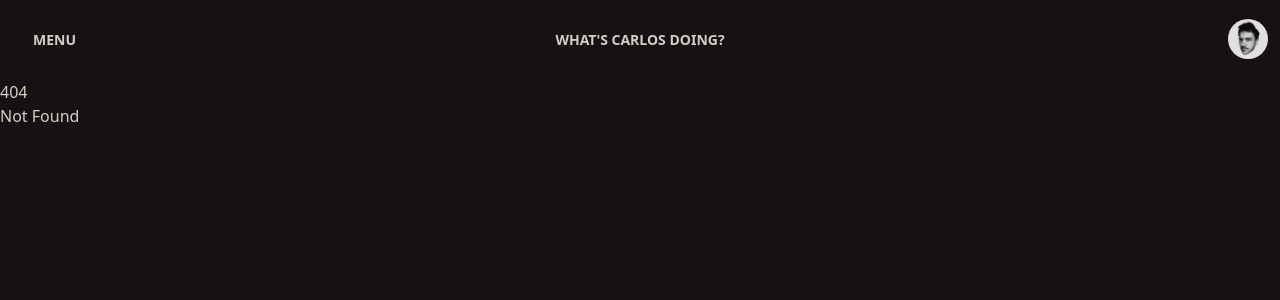
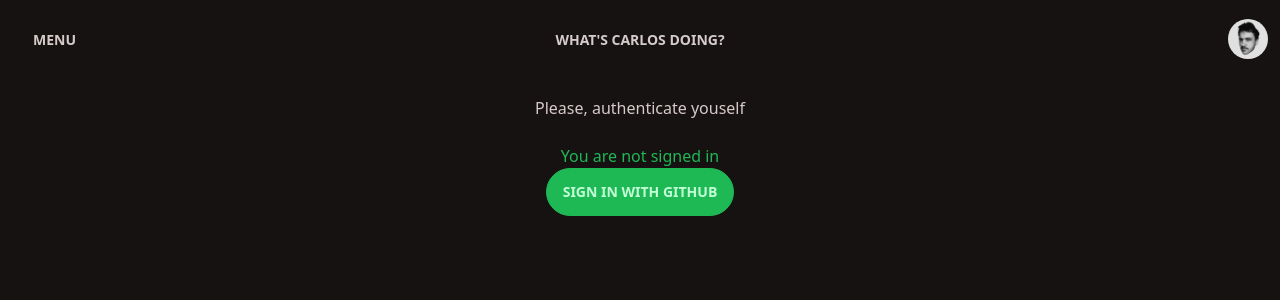
Before and after one commit to CarlosBueno99/carlosbueno.xyz, a SvelteKit app: page /auth in a window 1280 px wide. Before the commit this address had no page. Shown: the top 300 px of the page. Built offline with nearby package versions, Linux system fonts and the light colour scheme.

Commit message:
adding the /auth route page

```diff
--- a/src/hooks.server.ts
+++ b/src/hooks.server.ts
@@ -3,7 +3,26 @@
 import { SvelteKitAuth } from "@auth/sveltekit";
 import GitHub from "@auth/core/providers/github";
 import { GITHUB_ID, GITHUB_SECRET } from "$env/static/private";
+import { redirect, type Handle } from "@sveltejs/kit";
+import { sequence } from "@sveltejs/kit/hooks";
 
-export const handle = SvelteKitAuth({
-  providers: [GitHub({ clientId: GITHUB_ID, clientSecret: GITHUB_SECRET })],
-});
+async function authorization({ event, resolve }) {
+  // Protect any routes under /authenticated
+  if (event.url.pathname.startsWith("/discord")) {
+    const session = await event.locals.getSession();
+    if (!session) {
+      throw redirect(303, "/auth");
+    }
+  }
+
+  // If the request is still here, just proceed as normally
+  return resolve(event);
+}
+
+
+export const handle: Handle = sequence(
+  SvelteKitAuth({
+    providers: [GitHub({ clientId: GITHUB_ID, clientSecret: GITHUB_SECRET })],
+  }),
+  authorization
+);
--- /dev/null
+++ b/src/routes/auth/+page.svelte
@@ -0,0 +1,24 @@
+<script>
+	import { signIn, signOut } from '@auth/sveltekit/client';
+	import { page } from '$app/stores';
+</script>
+
+<div class="">
+	<h1 class="text-center p-4">Please, authenticate youself</h1>
+	<p class="text-center p-2">
+		{#if $page.data.session}
+			{#if $page.data.session.user?.image}
+				<span style="background-image: url('{$page.data.session.user.image}')" class="avatar" />
+			{/if}
+			<span class="">
+				<small class="text-primary">Signed in as</small><br />
+				<strong>{$page.data.session.user?.name ?? 'User'}</strong>
+			</span>
+			<button class="btn btn-error" on:click={() => signOut()}>Sign out</button>
+		{:else}
+			<span class="text-primary">You are not signed in</span>
+			<br />
+			<button class="btn btn-primary" on:click={() => signIn('github')}>Sign In with GitHub</button>
+		{/if}
+	</p>
+</div>
--- a/src/routes/auth/signup/+page.server.ts
+++ /dev/null
@@ -1,8 +0,0 @@
-import type { PageServerLoad } from './$types';
-
-export const load: PageServerLoad = () => {
-    const data = {
-        simple: "data"
-    }
-    return data
-};
--- a/src/routes/auth/signup/+page.svelte
+++ /dev/null
@@ -1,6 +0,0 @@
-<script lang="ts">
-    import type { PageData } from './$types';
-
-    export let data: PageData;
-    console.log(data);
-</script>
```
